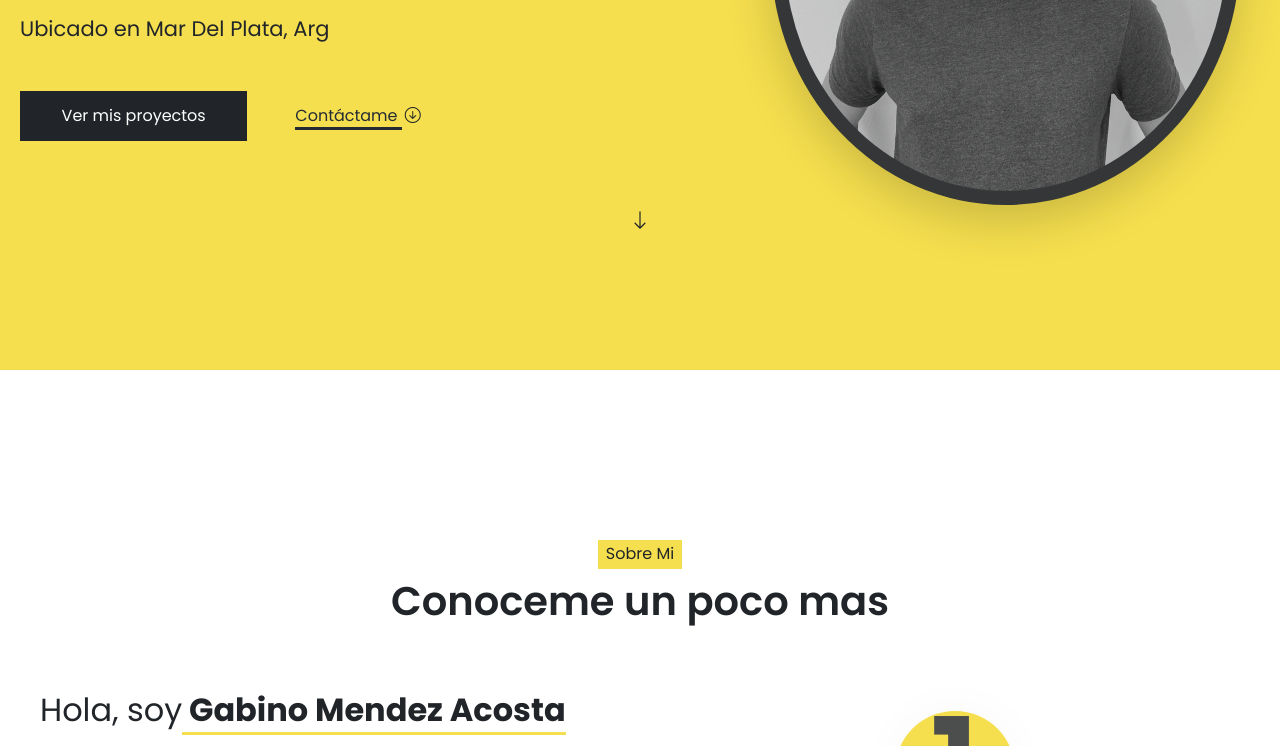
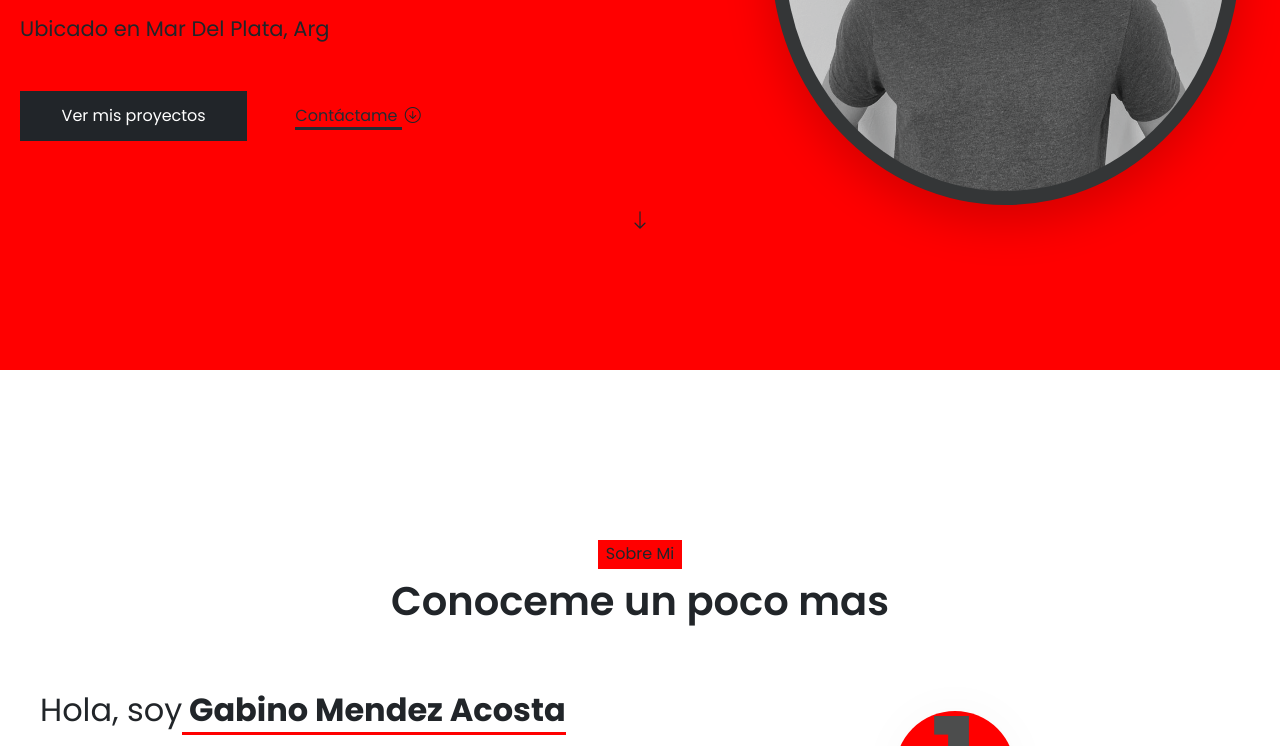
Before and after one commit to gabino2395/portfolio, a plain HTML site: page index.html in a window 1280 px wide. Shown: the part 498-1244 px from the top of the page. Drawn offline with nearby package versions, Linux system fonts and the light colour scheme.

Commit message:
probando gh pages

```diff
--- a/styles/index.css
+++ b/styles/index.css
@@ -2,6 +2,7 @@
 
 :root {
   --yellow: #f5df4e;
+  --yellow:red;
   --black: #252b33;
   --body-color: #212529;
   --icons-color: #4e5559;
```
